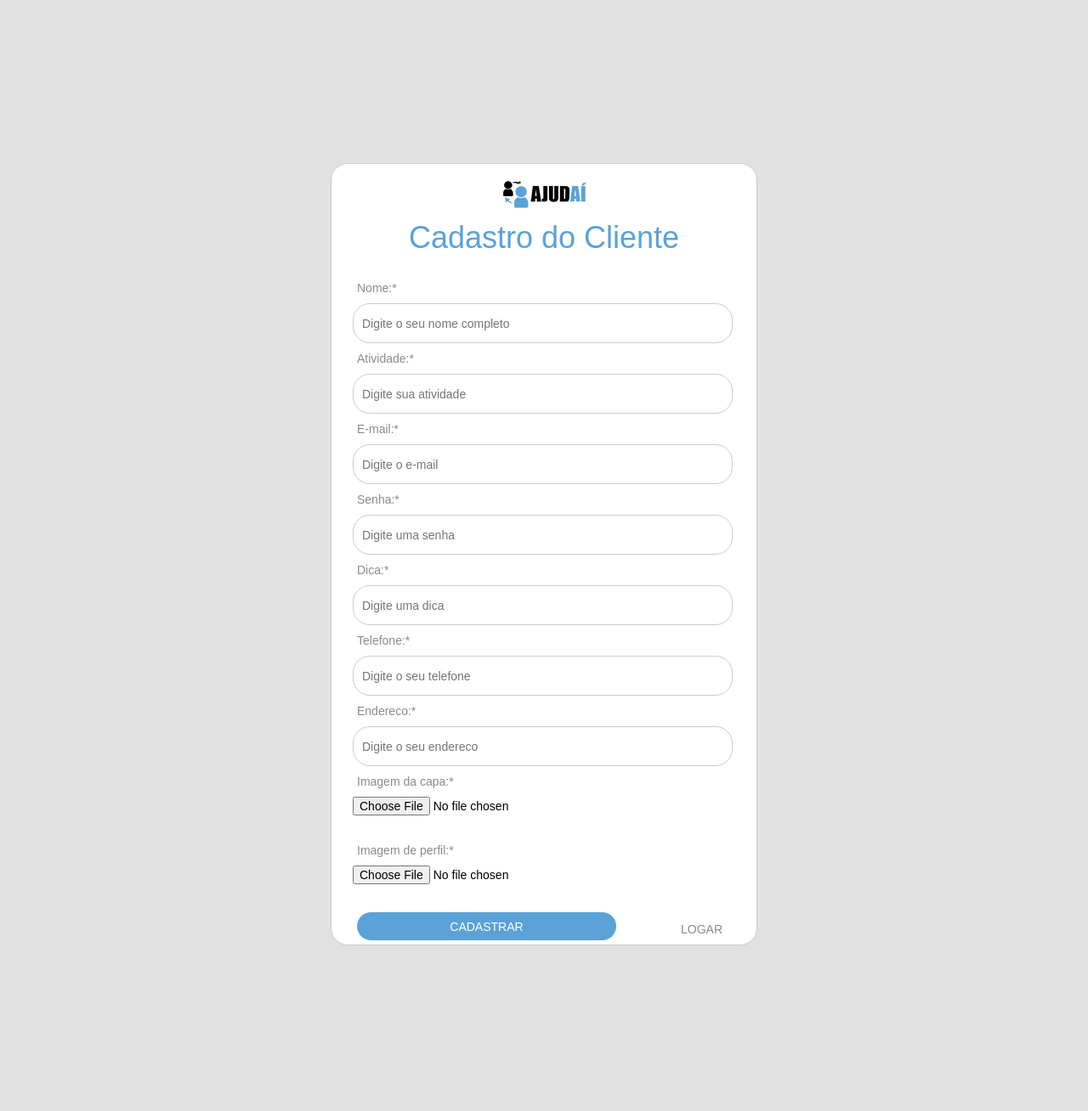
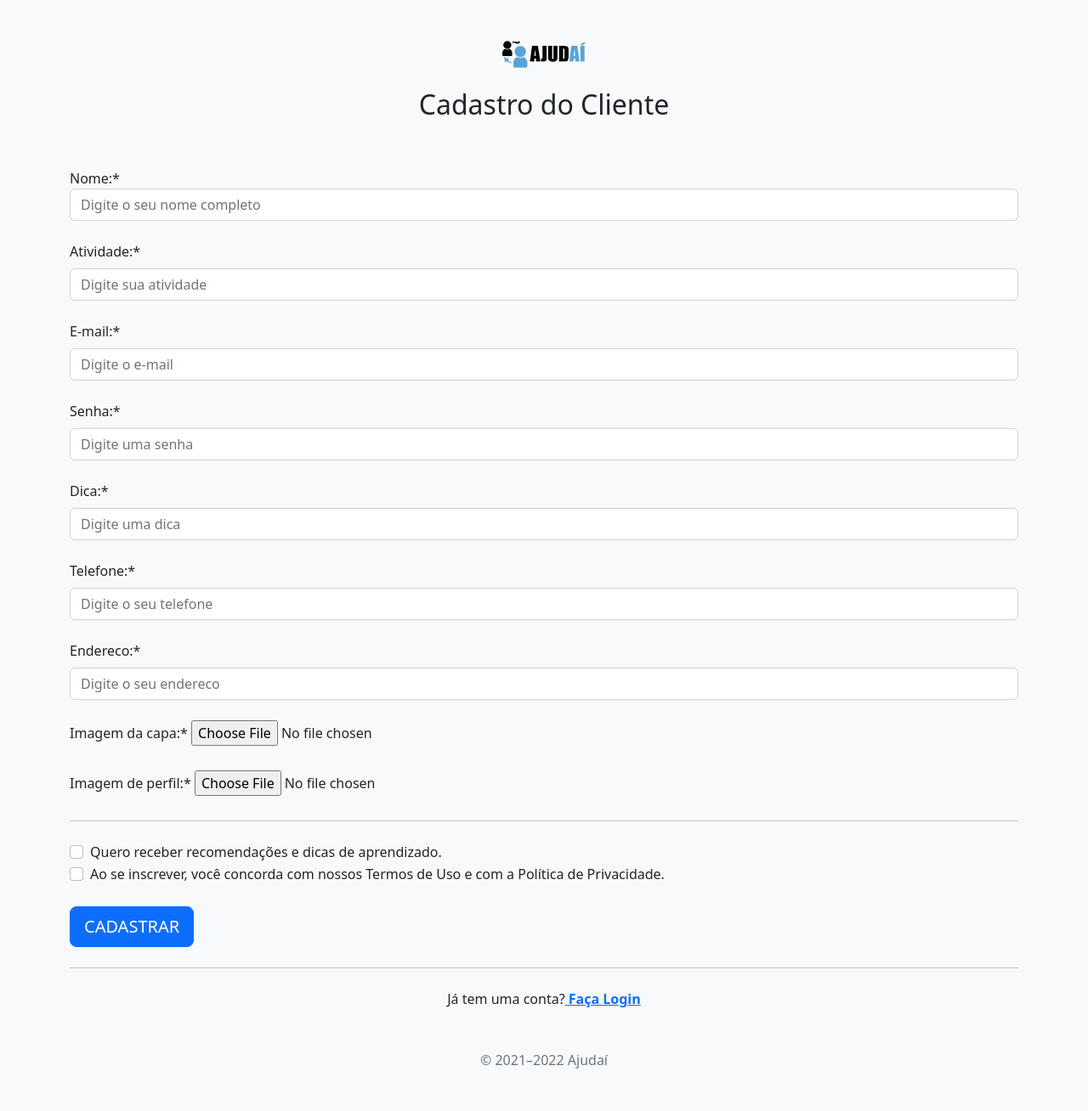
Before and after one commit to camilinhaparis/site01, a PHP site: page /cadastre.php in a window 1280 px wide. Shown: the whole page at 85% size. Before the commit the page ends 1113 px from the top, so only its background shows below. Run offline with PHP 8.4, Linux system fonts and the light colour scheme.

Commit message:
CadastroAtualizado

```diff
--- a/cadastre.php
+++ b/cadastre.php
@@ -1,73 +1,94 @@
 <!doctype html>
+
 <html lang="pt-br">
+
   <head>
     <meta charset="utf-8">
     <title>Ajudai</title>
-    <link rel="stylesheet" href="css/estilo.css" >
+    <link rel="stylesheet" href="css/form-validation.css" >
+    <link href="css/bootstrap.min.css" rel="stylesheet">
+  </head>
 
-</head>
+  <body class="bg-light">
 
-<body>
-  <!-----------seção principal do site------>
-<section id="form">
-<div class="img">
-  <a href="index.php" class="classe2"><img src="img/Ajudai.png" /></a>
-  </div>
-  <br>
-  <p class="cliente">Cadastro do Cliente </p>
-    <form action="cadastrar.php" method="post" enctype="multipart/form-data">
-      <label>
-      Nome:*
-      </label>
-      <input type="text" name="nome" placeholder="Digite o seu nome completo" class="entradas" required><br>
+    <div class="container">
 
-      <label>
-      Atividade:*
-      </label>
-      <input type="text" name="atividade" placeholder="Digite sua atividade" class="entradas" required><br>
+        <!-----------seção principal do site------>
+      <section id="form">
+              <div class="py-5 text-center">
+                <img class="d-block mx-auto mb-4" src="img/Ajudai.png" >
+                <h2>Cadastro do Cliente</h2>
+              </div>
 
-      <label>
-      E-mail:*
-      </label>
-      <input type="text" name="email" placeholder="Digite o e-mail" class="entradas" required><br>
+          <div class="row g-5 ">
 
-      <label>
-      Senha:*
-      </label>
-      <input type="password" name="senha" placeholder="Digite uma senha" class="entradas" required><br>
 
-      <label>
-      Dica:*
-      </label>
-      <input type="text" name="dica" placeholder="Digite uma dica" class="entradas" required><br>
+                  <form action="cadastrar.php" method="post" enctype="multipart/form-data">
+                    <div >
+                      <label>Nome:* </label>
+                      <input type="text" name="nome" placeholder="Digite o seu nome completo" class="form-control" required><br>
+                    </div>
 
-      <label>
-      Telefone:*
-      </label>
-      <input type="text" name="telefone" placeholder="Digite o seu telefone" class="entradas" required><br>
+                    <div class="col-12">
+                      <label class="form-label">Atividade:*</label>
+                      <input type="text" name="atividade" placeholder="Digite sua atividade" class="form-control" required><br>
+                    </div>
 
-      <label>
-      Endereco:*
-      </label>
-      <input type="text" name="endereco" placeholder="Digite o seu endereco" class="entradas" required><br>
+                    <div class="col-12">
+                        <label class="form-label">E-mail:*</label>
+                        <input type="text" name="email" placeholder="Digite o e-mail" class="form-control" required><br>
+                        <div class="invalid-feedback">
+                              Please enter a valid email address for shipping updates.
+                        </div>
+                    </div>
 
-      <label>
-      Imagem da capa:*
-      </label>
-      <input type="file" name="capa"  class="entradas_img" required><br>
+                    <label class="form-label">Senha:*</label>
+                    <input type="password" name="senha" placeholder="Digite uma senha" class="form-control" required><br>
 
-      <label>
-      Imagem de perfil:*
-      </label>
-      <input type="file" name="perfil"  class="entradas_img" required><br>
+                    <label class="form-label">Dica:*</label>
+                    <input type="text" name="dica" placeholder="Digite uma dica" class="form-control" required><br>
 
-      <label>
-      <input type="submit" value="CADASTRAR" class="bt_form_cad">
-      </label>
-    </form>
-    <a href="perfil.php" >LOGAR</a><br>
+                    <label class="form-label">Telefone:*</label>
+                    <input type="text" name="telefone" placeholder="Digite o seu telefone" class="form-control" required><br>
 
-</section>
+                    <label class="form-label">Endereco:*</label>
+                    <input type="text" name="endereco" placeholder="Digite o seu endereco" class="form-control" required><br>
 
-</body>
+                    <label class="form-label">Imagem da capa:*</label>
+                    <input type="file" name="capa"  class="entradas_img" required><br>
+                    <br>
+
+                    <label class="form-label">Imagem de perfil:*</label>
+                    <input type="file" name="perfil"  class="entradas_img" required><br>
+
+                    <hr class="my-4">
+
+                    <div class="form-check">
+                      <input type="checkbox" class="form-check-input" id="same-address">
+                      <label class="form-check-label" for="same-address">Quero receber recomendações e dicas de aprendizado.</label>
+                    </div>
+
+                    <div class="form-check">
+                      <input type="checkbox" class="form-check-input" id="save-info">
+                      <label class="form-check-label" for="save-info">Ao se inscrever, você concorda com nossos Termos de Uso e com a Política de Privacidade.</label>
+                    </div>
+                    <br>
+
+                    <label><input type="submit" value="CADASTRAR" class="w-100 btn btn-primary btn-lg"></label>
+
+                    <hr class="my-4">
+                    <div class="text-center">
+                      <label >Já tem uma conta?<a href="perfil.php"><b> Faça Login</b></a><br></lael>
+                    </div>
+                </form>
+
+
+          </div>
+      </section>
+      <footer class="my-5  text-muted text-center text-small">
+        <p class="mb-1">&copy; 2021–2022 Ajudaí</p>
+      </footer>
+
+    </div>
+  </body>
 </html>
--- /dev/null
+++ b/css/form-validation.css
@@ -0,0 +1,3 @@
+.container {
+  max-width: 960px;
+}
```
Also changed, not shown: cadastreVelho.php (added, +73 -0 lines), users/alexandrerusso@life.com/Digitalizar0021.jpg (deleted), users/alexandrerusso@life.com/Digitalizar0025.jpg (deleted).
